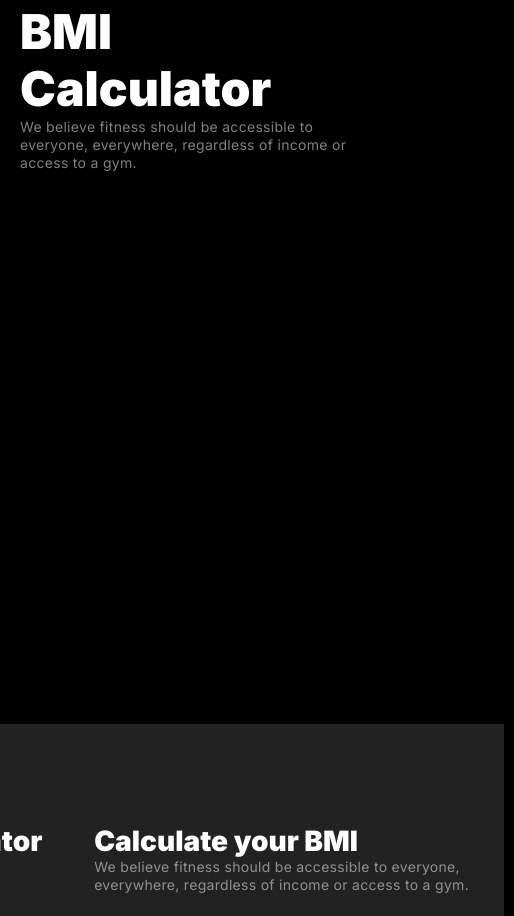
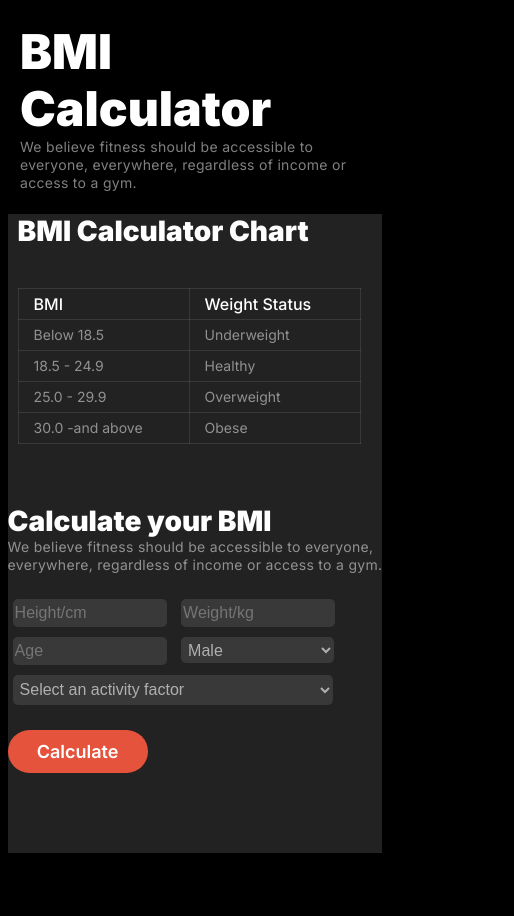
Before and after one commit to Masuddu216/assignment-2, a plain HTML site: page index.html in a window 390 px wide. Shown: the part 3202-4118 px from the top of the page, 514 px wide, since content can reach past the window. Drawn offline with Linux system fonts and the light colour scheme.

Commit message:
responsiveness

```diff
--- a/style.css
+++ b/style.css
@@ -793,7 +793,7 @@ margin-bottom: 20px;
         }
 
         .join-btn{
-            width: 124px;
+            width: 134px;
             height: 44px;
             background-color: rgb(230, 83, 60);
             color: var(--white-color);
@@ -1031,4 +1031,107 @@ section{
     }
 
 
+    .bmi-div{
+        margin: 0 auto;
+        display: grid;
+        grid-template-columns: repeat(1,1fr);
+        align-items: center;
+        background: rgb(34, 34, 34);
+    }
+
+
+
+    input{
+        margin: 0 auto;
+        height: 24px;
+        width: 150px;
+        background: rgba(255, 255, 255, 0.1);
+        color: rgba(255, 255, 255, 0.6);
+        font-size: 16px;
+        font-weight: 400;
+        margin: 5px;
+        border: 1px;
+        border-radius: 5px;
+        padding: 2px;
+
+
+
+
+    }
+
+    #sex{
+        margin: 0 auto;
+        align-items: center;
+        background: rgba(255, 255, 255, 0.1);
+        color: rgba(255, 255, 255, 0.6);
+        font-size: 16px;
+        font-weight: 400;
+        width: 153px;
+        height: 26px;
+        margin: 5px;
+        border: 1px;
+        border-radius: 5px;
+        padding: 3px;
+
+
+    }
+    #activity{
+        margin: 0 auto;
+        align-items: center;
+        background: rgba(255, 255, 255, 0.1);
+        color: rgba(255, 255, 255, 0.6);
+        font-size: 16px;
+        font-weight: 400;
+        width: 320px;
+        height: 30px;
+        margin: 5px;
+        border: 1px;
+        border-radius: 5px;
+        padding: 3px;
+
+    }
+    .bmi-cal-div{
+        margin: o auto;
+
+    }
+
+    .chart-head{
+        margin: 0 auto;
+    color: rgb(255, 255, 255);
+    font-family: Inter;
+    font-size: 28px;
+    font-weight: 900;
+
+
+    }
+
+
+
+    .bmi-chart-div{
+        margin-left: 10px;
+        margin-top: 00px;
+    }
+    .bmi-cal-div{
+        margin: o auto;
+        margin-top: 30px;
+
+    }
+    .bmi-p{
+        margin: 0 auto;
+        color: rgba(255, 255, 255, 0.5);
+        font-family: Inter;
+        font-size: 14px;
+        font-weight: 400;
+        line-height: 18px;
+        letter-spacing: 0.3px;
+        text-align: left;
+        margin-bottom: 0;
+    }
+    .bmi-des{
+        margin: 0 auto;
+        margin-top: 70px;
+        margin-bottom:-480px;
+    }
+
+
 }
```
